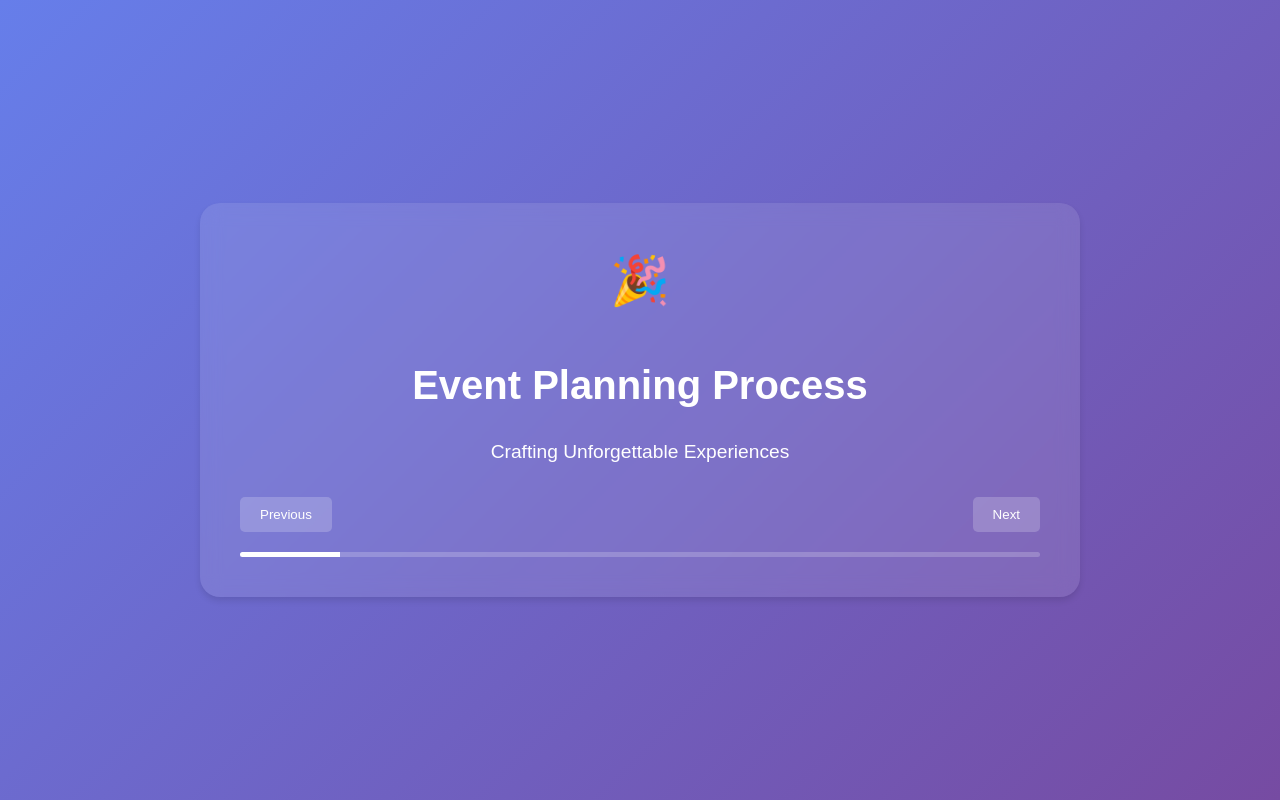
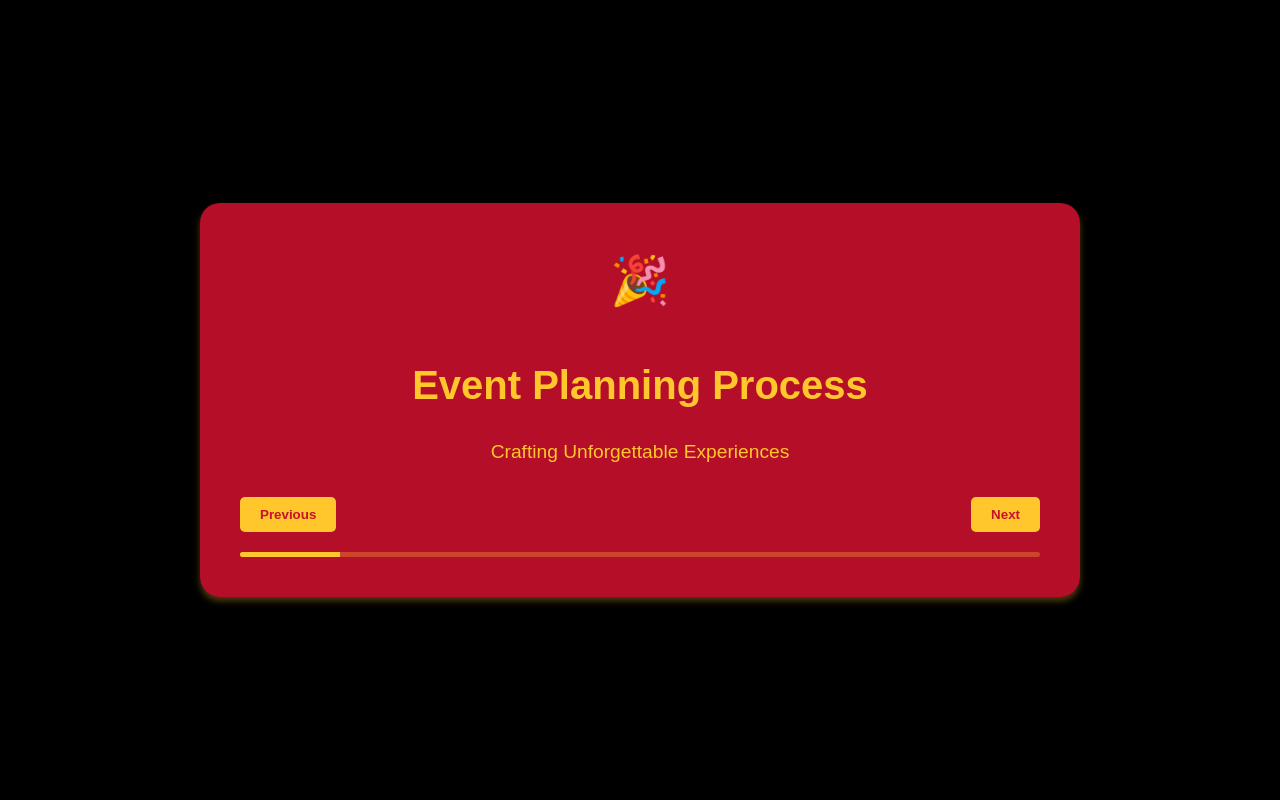
Before and after one commit to Paivada/Test, a plain HTML site: page index.html in a window 1280 px wide. Drawn offline with Linux system fonts and the light colour scheme.

Commit message:
Update index.html

```diff
--- a/index.html
+++ b/index.html
@@ -3,13 +3,13 @@
 <head>
     <meta charset="UTF-8">
     <meta name="viewport" content="width=device-width, initial-scale=1.0">
-    <title>Event Planning Presentation</title>
+    <title>Event Planning Presentation - Iowa State Theme</title>
     <style>
         body {
             font-family: Arial, sans-serif;
             line-height: 1.6;
-            color: #fff;
-            background: linear-gradient(135deg, #667eea 0%, #764ba2 100%);
+            color: #FFC72C; /* Gold text */
+            background: #000000; /* Black background */
             height: 100vh;
             margin: 0;
             display: flex;
@@ -19,11 +19,10 @@
         .container {
             max-width: 800px;
             width: 90%;
-            background: rgba(255, 255, 255, 0.1);
-            backdrop-filter: blur(10px);
+            background: rgba(200, 16, 46, 0.9); /* Cardinal Red with slight transparency */
             border-radius: 20px;
             padding: 40px;
-            box-shadow: 0 4px 6px rgba(0, 0, 0, 0.1);
+            box-shadow: 0 4px 6px rgba(255, 199, 44, 0.3); /* Gold shadow */
         }
         .slide {
             display: none;
@@ -35,6 +34,7 @@
         h2 {
             font-size: 2.5em;
             margin-bottom: 20px;
+            color: #FFC72C; /* Gold */
         }
         p {
             font-size: 1.2em;
@@ -51,26 +51,27 @@
         }
         button {
             padding: 10px 20px;
-            background: rgba(255, 255, 255, 0.2);
+            background: #FFC72C; /* Gold */
             border: none;
             border-radius: 5px;
-            color: #fff;
+            color: #C8102E; /* Cardinal Red */
             cursor: pointer;
             transition: background 0.3s ease;
+            font-weight: bold;
         }
         button:hover {
-            background: rgba(255, 255, 255, 0.3);
+            background: #FFD700; /* Lighter gold on hover */
         }
         .progress {
             height: 5px;
-            background: rgba(255, 255, 255, 0.2);
+            background: rgba(255, 199, 44, 0.3); /* Transparent gold */
             margin-top: 20px;
             border-radius: 5px;
             overflow: hidden;
         }
         .progress-bar {
             height: 100%;
-            background: #fff;
+            background: #FFC72C; /* Gold */
             transition: width 0.3s ease;
         }
     </style>
@@ -87,6 +88,7 @@
         </div>
     </div>
     <script>
+        // The JavaScript remains the same as in the previous version
         const slides = [
             { title: "Event Planning Process", content: "Crafting Unforgettable Experiences", icon: "🎉" },
             { title: "Initial Contact", content: "Where Great Events Begin", icon: "🤝" },
```
